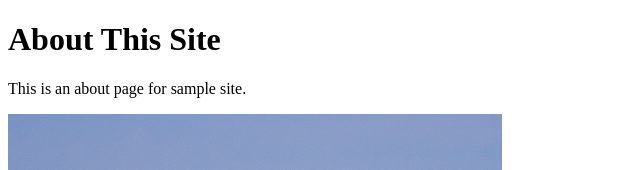
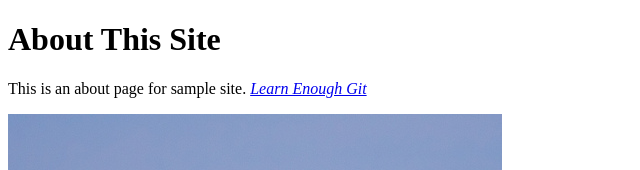
Before and after one commit to teeraniti/website, a plain HTML site: page about.html in a window 1280 px wide. Shown: the top 170 px of the page, without its empty margins (0-640 px from the left). Drawn offline with Linux system fonts and the light colour scheme.

Commit message:
Add link to git title

```diff
--- a/about.html
+++ b/about.html
@@ -8,7 +8,7 @@
     <h1>About This Site</h1>
     <p>
         This is an about page for sample site.
-
+        <a href="learnenough.com/git-tutorial"><em>Learn Enough Git</em></a>
     </p>
     <img src="images/breaching_whale.jpg" />
   </body>
```
